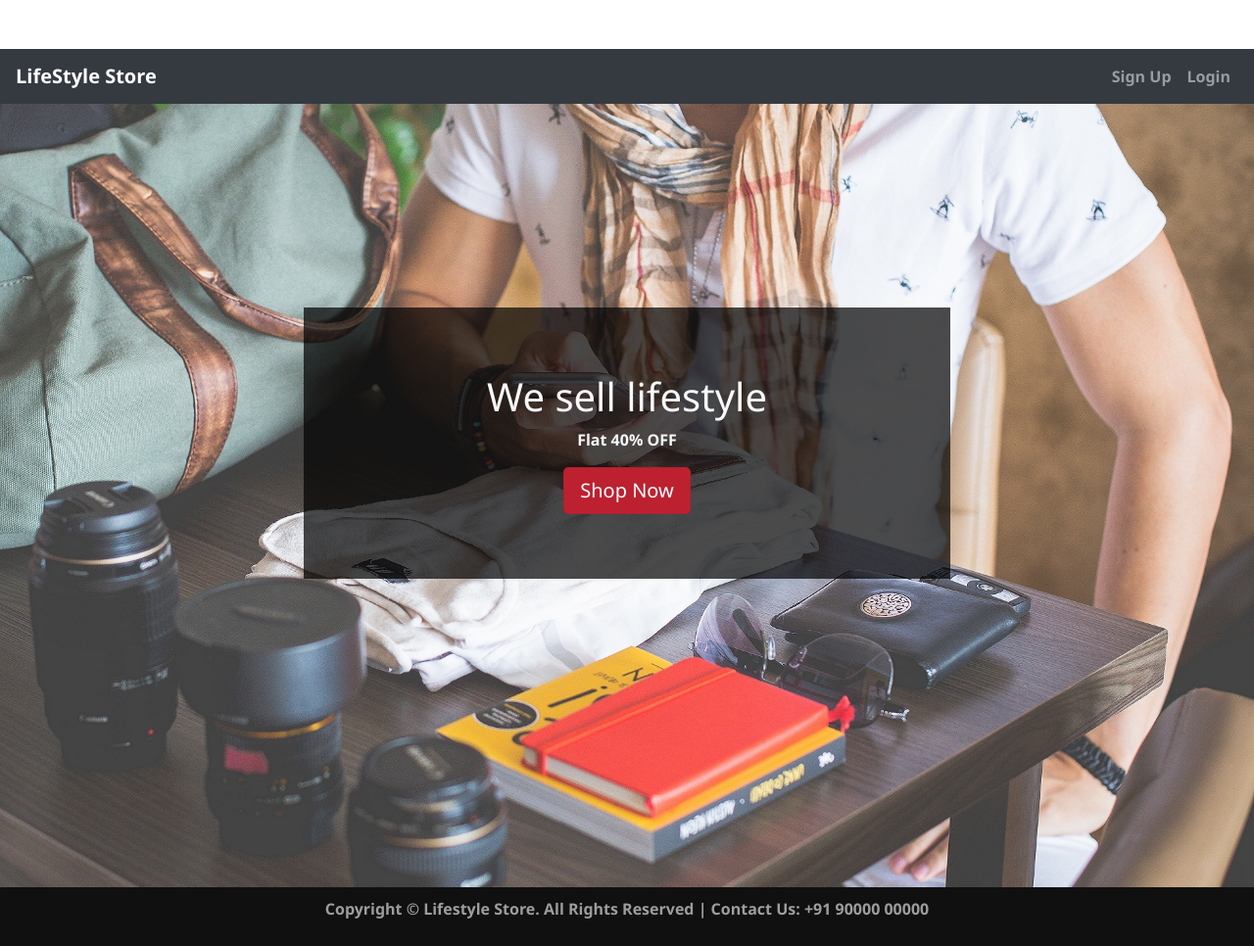
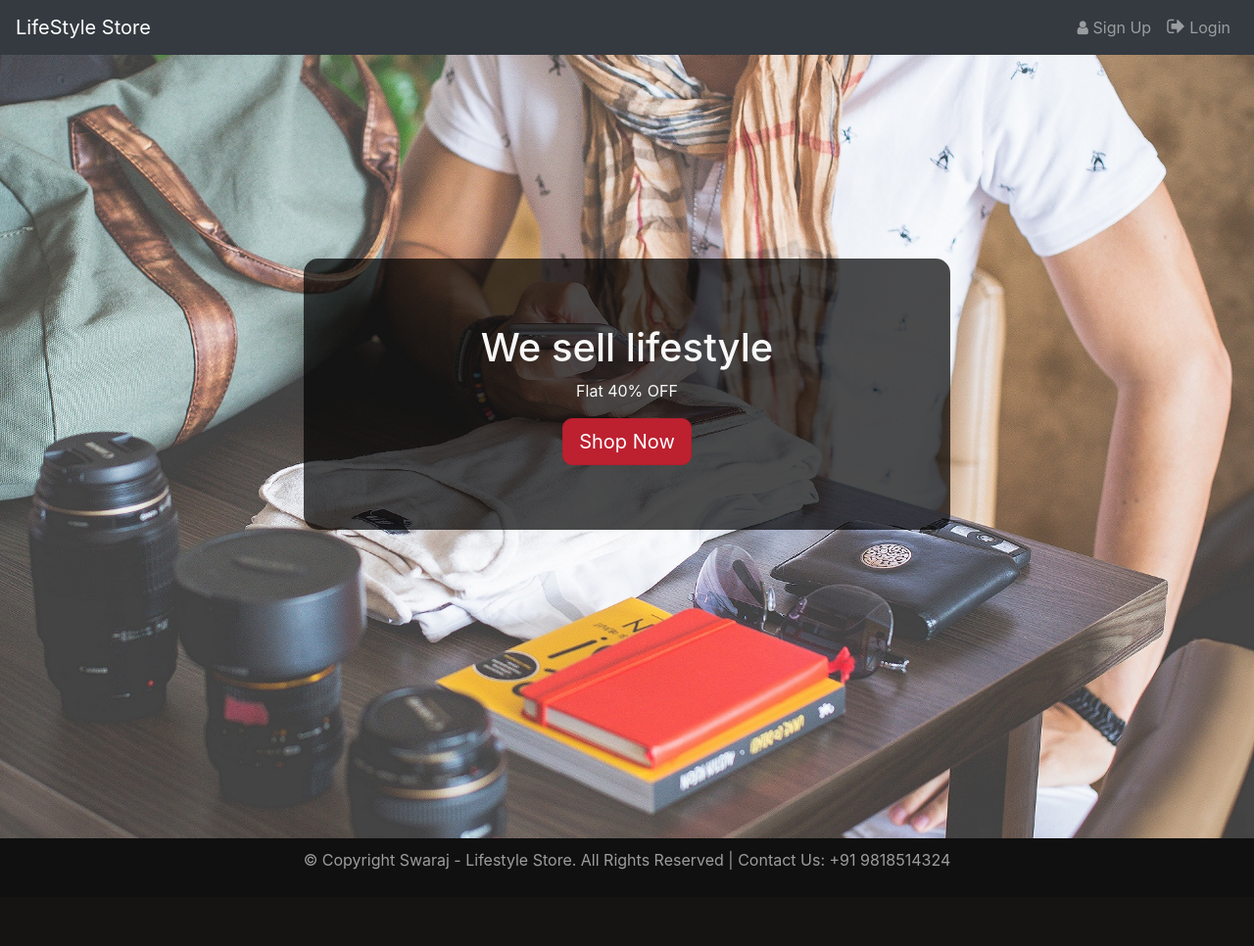
Before and after one commit to swaraj961/Lifestyle-Ecommerce-Store, a PHP site: page /index.php in a window 1280 px wide. Shown: the whole page at 98% size. After the commit the page ends 888 px from the top, so only its background shows below. Run offline with PHP 8.4, Linux system fonts and the light colour scheme.

Commit message:
navbar icons fixed

```diff
--- a/css/index.css
+++ b/css/index.css
@@ -12,6 +12,7 @@
     position: relative;
     padding-top: 6%;
     padding-bottom: 6%;
+    border-radius: 15px;
     margin-top: 12%;
     margin-bottom: 12%;
     margin-left: auto;
@@ -28,8 +29,6 @@ footer {
     width: 100%;
 }
 
-body {
-    font-family: 'Segoe UI', Tahoma, Geneva, Verdana, sans-serif;
-    font-weight: bold;
-    padding-top: 50px;
+.btn-danger {
+    border-radius: 10px;
 }
--- a/includes/footer.php
+++ b/includes/footer.php
@@ -1,7 +1,7 @@
-<footer>
+<footer id="footer">
     <div class="container">
         <center>
-            <p>Copyright &copy; Lifestyle Store. All Rights Reserved  |  Contact Us: +91 90000 00000</p>
+            <p>© Copyright Swaraj  - Lifestyle Store. All Rights Reserved  |  Contact Us: +91 9818514324</p>
         </center>
     </div>
 </footer>
--- a/includes/header.php
+++ b/includes/header.php
@@ -4,6 +4,7 @@
   <meta charset="UTF-8">
   <meta name="viewport" content="width=device-width, initial-scale=1.0">
   <title>Document</title>
+<link rel="stylesheet" href="./Assignment/css/index.css">
   <link href="https://stackpath.bootstrapcdn.com/font-awesome/4.7.0/css/font-awesome.min.css" rel="stylesheet" integrity="sha384-wvfXpqpZZVQGK6TAh5PVlGOfQNHSoD2xbE+QkPxCAFlNEevoEH3Sl0sibVcOQVnN" crossorigin="anonymous">
 </head>
 <body>
@@ -28,16 +29,16 @@
 <span class="sr-only">Loading...</span></a>
             </li>
             <li class="nav-item">
-                <a class="nav-link" href="logout.php"><i class="fa fa-sign-out-alt fas-lg">Logout</i></a>
+                <a class="nav-link" href="logout.php"><i class="fa fa-sign-out" style="font-size: 20px;"></i>&nbsp;Logout</a>
             </li>
             <?php
             } else {
             ?>
             <li class="nav-item">
-              <a class="nav-link" href="signup.php">Sign Up<span class="sr-only">(current)</span></a>
+              <a class="nav-link" href="signup.php"><i class="fa fa-user" aria-hidden="true"></i>&nbsp;Sign Up</a>
             </li>
             <li class="nav-item">
-              <a class="nav-link" href="login.php">Login</a>
+            <a class="nav-link" href="logout.php"><i class="fa fa-sign-out" style="font-size: 20px;"></i>&nbsp;Login</a>
             </li>
             <?php
             }
```
